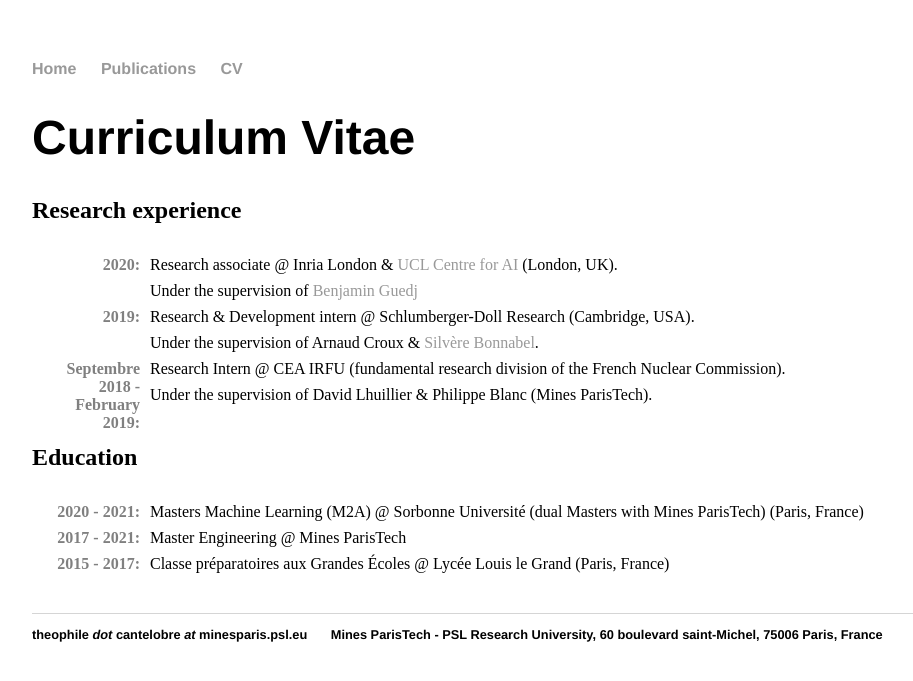
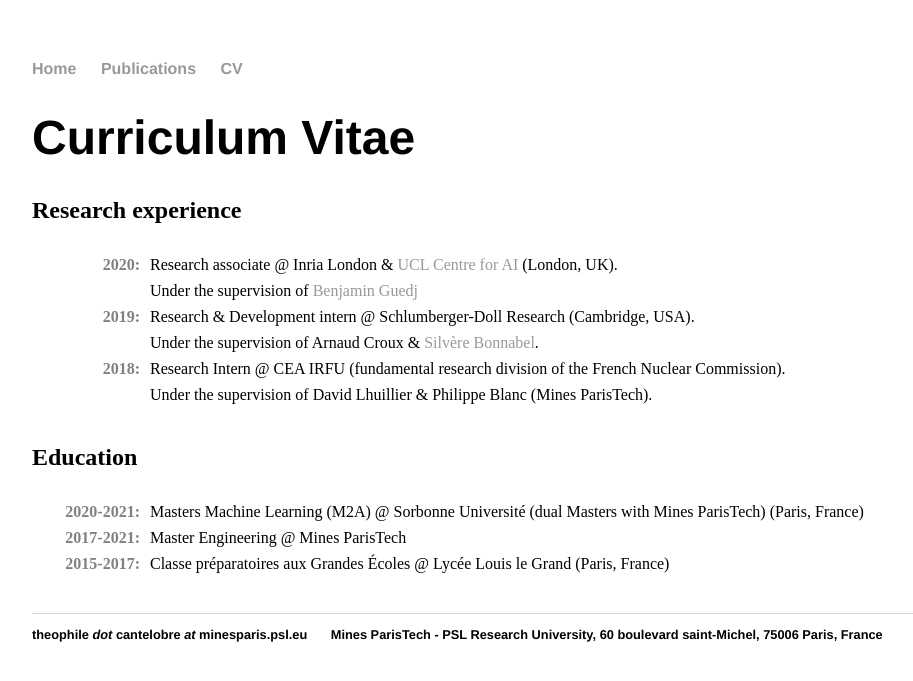
Before and after one commit to theophilec/theophilec.github.io-old, a Jekyll site: the page built from cv/index.html, in a window 1280 px wide. Shown: the top 681 px of the page, without its empty margins (160-1073 px from the left). Built offline with Jekyll 4.4.1, drawn with Linux system fonts in a browser that asks for light colours.

Commit message:
Formatting

```diff
--- a/cv/index.html
+++ b/cv/index.html
@@ -16,7 +16,7 @@
             <dd>Research & Development intern @ Schlumberger-Doll Research (Cambridge, USA).</dd>
             <dd>Under the supervision of Arnaud Croux & <a href="www.silvere-bonnabel.com">Silvère Bonnabel</a>.</dd>
 
-            <dt>Septembre 2018 - February 2019</dt>
+            <dt>2018</dt>
             <dd>Research Intern @ CEA IRFU (fundamental research division of the French Nuclear Commission).</dd>
             <dd>Under the supervision of David Lhuillier & Philippe Blanc (Mines ParisTech).</dd>
 		  </dl>
@@ -24,14 +24,14 @@
     <h2>Education</h2>
 	<p>
 		<dl>
-			<dt>2020 - 2021</dt>
+			<dt>2020-2021</dt>
 			<dd>Masters Machine Learning (M2A) @ Sorbonne Université (dual Masters with Mines ParisTech) (Paris, France)
             </dd>
 
-			<dt>2017 - 2021</dt>
+			<dt>2017-2021</dt>
 			<dd>Master Engineering @ Mines ParisTech
             </dd>
-			<dt>2015 - 2017</dt>
+			<dt>2015-2017</dt>
 			<dd>Classe préparatoires aux Grandes Écoles @ Lycée Louis le Grand (Paris, France)
 		  </dl>
 	</p>
```
